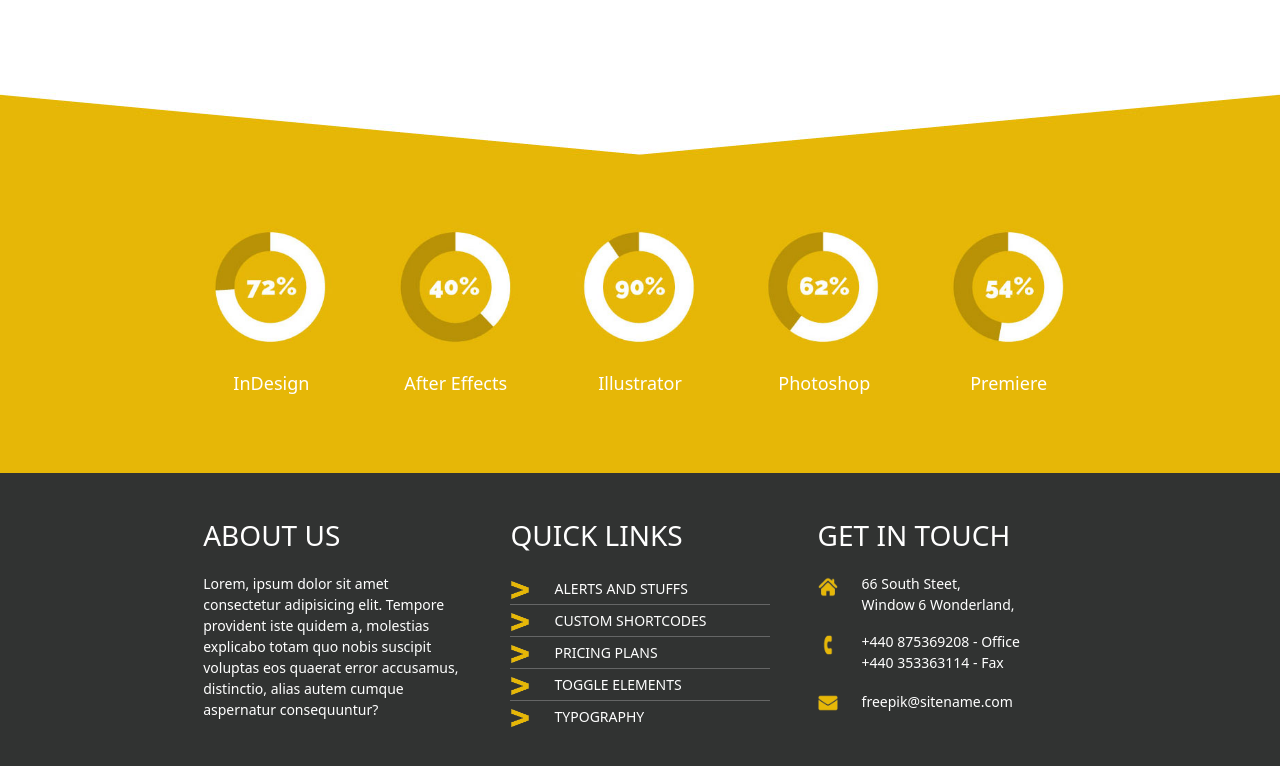
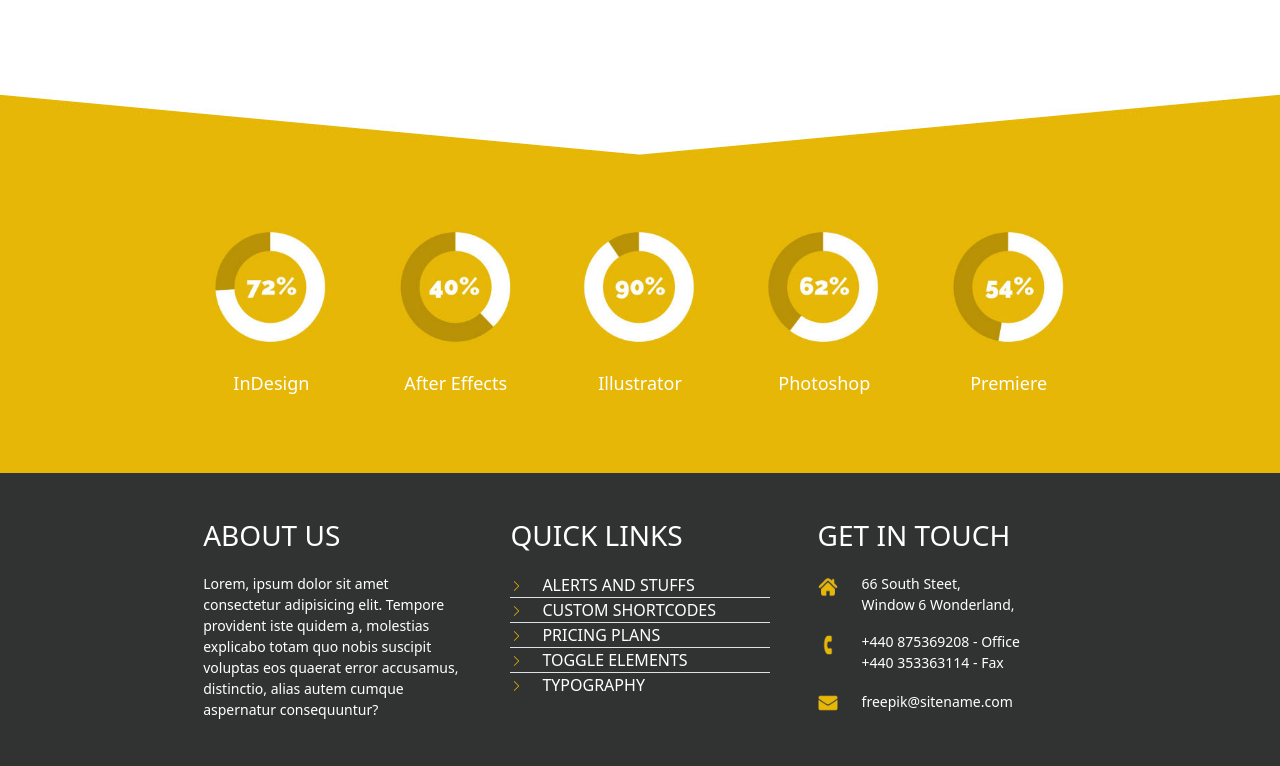
Before and after one commit to Karlabarrios/mockup-web-amarillo, a plain HTML site: page index.html in a window 1280 px wide. Shown: the part 1911-2677 px from the top of the page. Drawn offline with nearby package versions, Linux system fonts and the light colour scheme.

Commit message:
new update, sesion 9

```diff
--- a/css/style.css
+++ b/css/style.css
@@ -120,22 +120,20 @@ footer h3{
 footer img{
     width: 20px;
 }
-footer hr{
-    margin: 0;
+footer .bi-chevron-right{
+    color: #E6B707;
+    font-size: 12px;
+    vertical-align: middle;
+    padding-right: 20px;
 }
-.middle p{
-    margin: 0;
-    padding: 5px 0 5px 20px;
+footer ul{
+    list-style: none;
+    padding-left: 0;
+}
+footer a{
+    text-decoration: none;
+    color: white;
 }
 .getin p{
     padding-left: 20px;
 }
-/*.getin p{
-    margin: 0;
-    padding-left: 20px;
-    padding-bottom: 8px;
-    vertical-align: middle;
-}*/
-
-
-/*Media Queries*/
--- a/index.html
+++ b/index.html
@@ -17,6 +17,8 @@
     <meta name="theme-color" content="#ffffff">
     <!--Link CSS Bootstrap-->
     <link rel="stylesheet" href="css/bootstrap.css">
+    <!--Bootstrap icons-->
+    <link rel="stylesheet" href="https://cdn.jsdelivr.net/npm/bootstrap-icons@1.11.2/font/bootstrap-icons.min.css">
     <!--Link CSS Main-->
     <link rel="stylesheet" href="css/style.css">
 </head>
@@ -171,25 +173,19 @@
 
         <div class="row justify-content-center">
           <div class="col-12 col-md-6 col-xl-4 py-3">
-            <div>
-              <img src="imagenes/img-pre-cactus.jpg" alt="cactus-img">
-            </div>
+            <img src="imagenes/img-pre-cactus.jpg" alt="cactus-img">
             <div class="linea-amarilla">
               <p class="story-text py-1"><b>Story name</b></p>
             </div>
           </div>
           <div class="col-12 col-md-6 col-xl-4 py-3">
-            <div>
-              <img src="imagenes/img-pre-gato.jpg" alt="gato-img">
-            </div>
+            <img src="imagenes/img-pre-gato.jpg" alt="gato-img">
             <div class="linea-amarilla">
               <p class="story-text py-1"><b>Story name</b></p>
             </div>
           </div>
           <div class="col-12 col-md-8 col-xl-4 py-3">
-            <div>
-              <img src="imagenes/img-pre-lentes.jpg" alt="lentes-img">
-            </div>
+            <img src="imagenes/img-pre-lentes.jpg" alt="lentes-img">
             <div class="linea-amarilla">
               <p class="story-text py-1"><b>Story name</b></p>
             </div>
@@ -202,7 +198,7 @@
     <!--Sección cinco-->
     <section class="graficas text-center">
       <div class="container">
-        <div class="row">
+        <div class="row justify-content-center">
           <div class="col">
             <img src="imagenes/gr-01in.jpg" alt="indesign-img">
             <p>InDesign</p>
@@ -236,56 +232,23 @@
             <h3>ABOUT US</h3>
             <p>Lorem, ipsum dolor sit amet consectetur adipisicing elit. Tempore provident iste quidem a, molestias explicabo totam quo nobis suscipit voluptas eos quaerat error accusamus, distinctio, alias autem cumque aspernatur consequuntur?</p>
           </div>
-          <!--quick links-->
+
+          <!--QUICK LINKS 2-->
           <div class="middle col-12 col-md-6 col-xl-4 px-4 py-3">
             <h3>QUICK LINKS</h3>
-            <img src="imagenes/lista-img.png" alt="lista-dot">
-            <p>ALERTS AND STUFFS</p>
-            <hr>
-            <img src="imagenes/lista-img.png" alt="lista-dot">
-            <p>CUSTOM SHORTCODES</p>
-            <hr>
-            <img src="imagenes/lista-img.png" alt="lista-dot">
-            <p>PRICING PLANS</p>
-            <hr>
-            <img src="imagenes/lista-img.png" alt="lista-dot">
-            <p>TOGGLE ELEMENTS</p>
-            <hr>
-            <img src="imagenes/lista-img.png" alt="lista-dot">
-            <p>TYPOGRAPHY</p>
+            <ul>
+              <li class="border-bottom"><a href=""><i class="bi bi-chevron-right"></i>ALERTS AND STUFFS</a></li>
+              <li class="border-bottom"><a href=""><i class="bi bi-chevron-right"></i>CUSTOM SHORTCODES</a></li>
+              <li class="border-bottom"><a href=""><i class="bi bi-chevron-right"></i>PRICING PLANS</a></li>
+              <li class="border-bottom"><a href=""><i class="bi bi-chevron-right"></i>TOGGLE ELEMENTS</a></li>
+              <li><a href=""><i class="bi bi-chevron-right"></i>TYPOGRAPHY</a></li>
+            </ul>
           </div>
-          <!--Alternativa: colocar img y parrafo en columnas respectivas y ponerles borde unicamente en la parte inferior a excepción del último elemento-->
 
 
           <!--get in touch-->
           <div class="getin col-12 col-md-6 col-xl-4 px-4 py-3">
             <h3>GET IN TOUCH</h3>
-            <!--¿Es necesario crear un nuevo container al momento de hacer nuevas filas dentro de una columna?-->
-            <!--Opción 1 DESCARTADA
-
-            <div class="container">
-              <div class="row">
-                <div class="col p-0">
-                  <img src="imagenes/casa.png" alt="casa-img">
-                  <p>66 South Steet,<br>Window 6 Wonderland,</p>
-                </div>
-              </div>
-
-              <div class="row">
-                <div class="col p-0">
-                  <img src="imagenes/cel.png" alt="cel-img">
-                  <p>+440 875369208 - Office<br>+440 353363114 - Fax</p>
-                </div>
-              </div>
-
-              <div class="row">
-                <div class="col p-0">
-                  <img src="imagenes/mail.png" alt="mail-img">
-                  <p>freepik@sitename.com</p>
-                </div>
-              </div>
-            </div-->
-
             <!--Opción 2-->
             <div class="row align-content-center">
               <div class="col-1">
```
Also changed, not shown: imagenes/chevron-right-svgrepo-com.svg (added).
